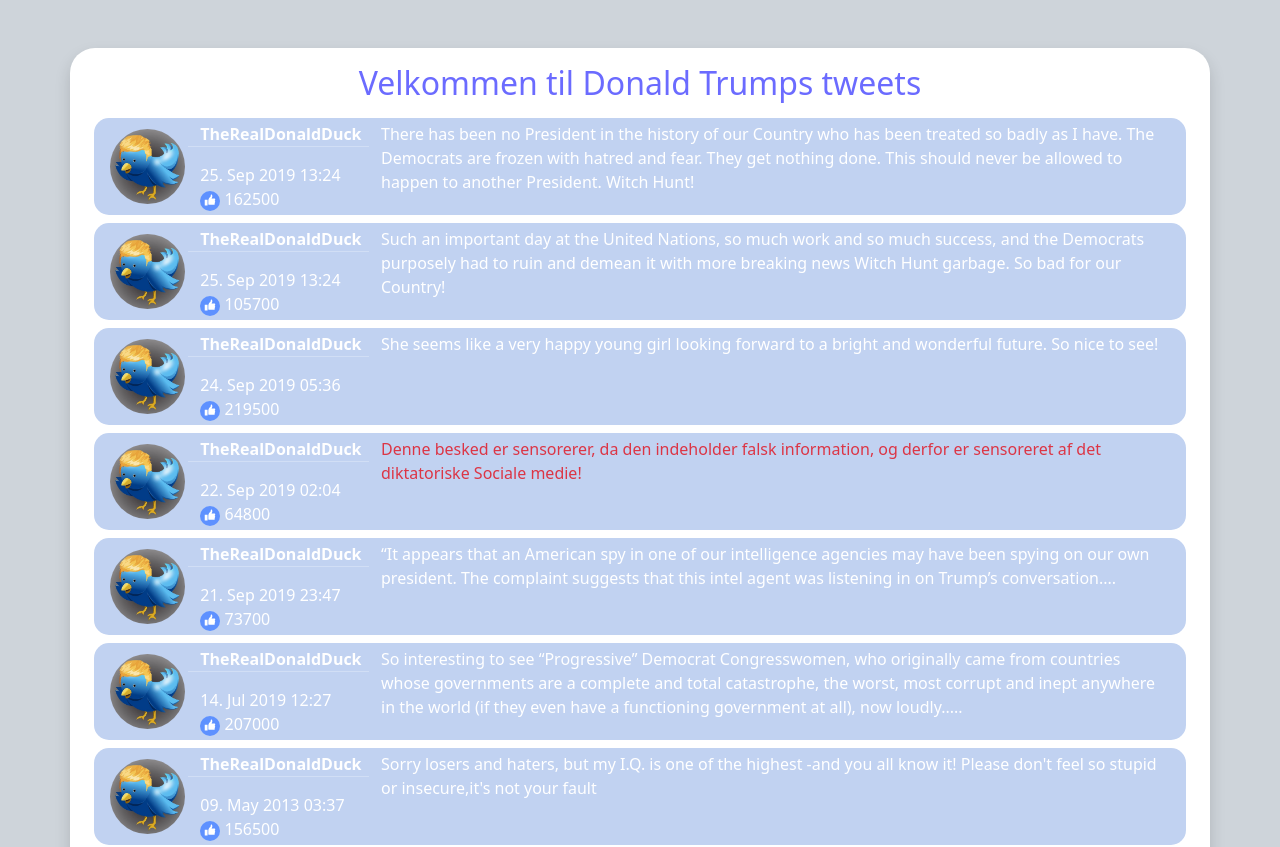
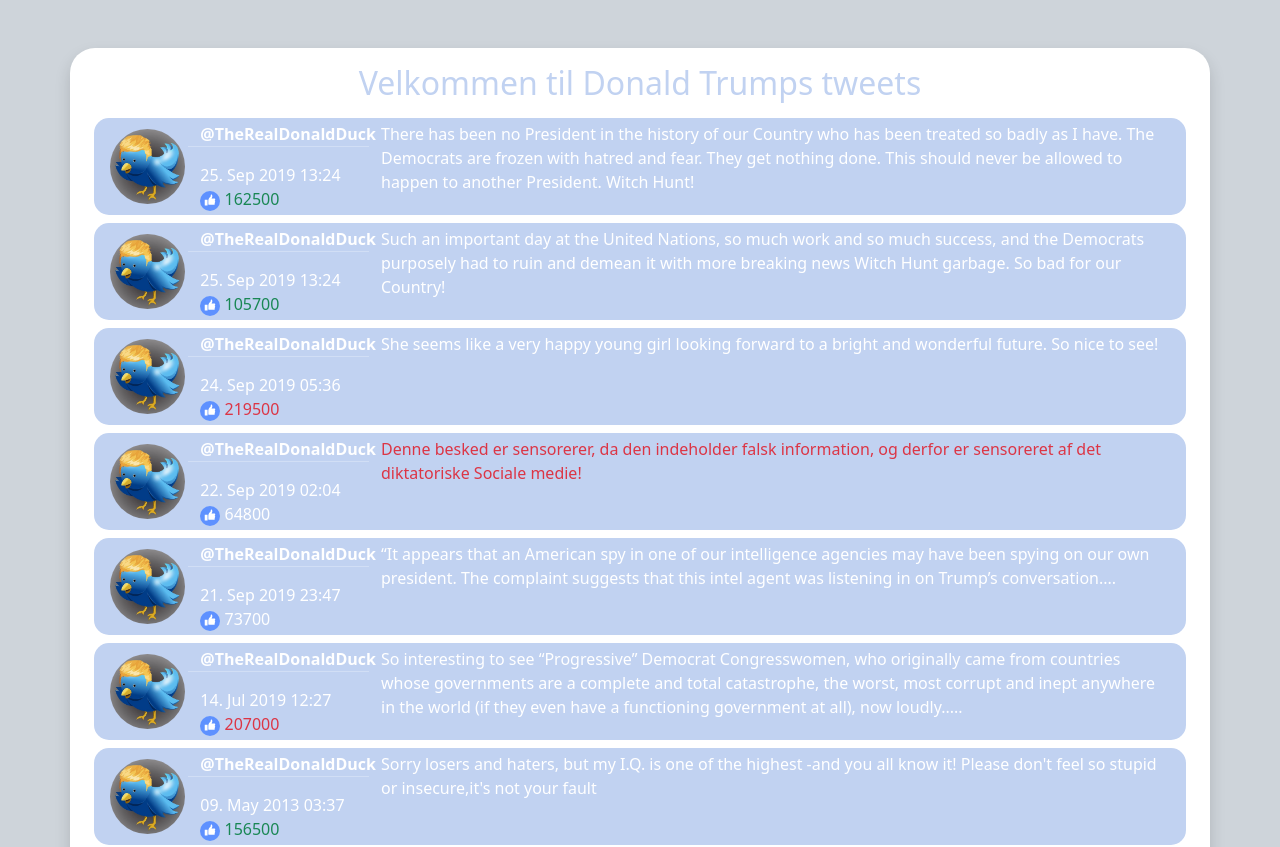
Before and after one commit to Webzonedk/H3-Angular-Directives-trumpTweets, an Angular app: page / in a window 1280 px wide. Shown: the top 847 px of the page. Built offline with nearby package versions, Linux system fonts and the light colour scheme.

Commit message:
added ngClass  with logical operators

```diff
--- a/src/app/tweets/tweets.component.html
+++ b/src/app/tweets/tweets.component.html
@@ -1,7 +1,7 @@
 <div class="container shadow px-3 py-3 my-5" style="border-radius: 25px;">
     <div class="row">
         <div class="col-xl-12 d-flex justify-content-center">
-            <h2 style="color: rgb(107, 107, 255);">
+            <h2 style="color: rgb(193, 210, 241)">
                 Velkommen til Donald Trumps tweets
             </h2>
         </div>
@@ -19,8 +19,13 @@
 
                         <div class="col-xl-12 userName"> {{name}}</div>
                         <hr>
+                        <!-- changing the tweet color depending on amount of likes -->
                         <div class="col-xl-12"> {{tweet.date | date:'dd. MMM YYYY HH:mm'}}</div>
-                        <div class="col-xl-12"><img src="assets\images\facebook-like.svg" style="width:20px;"> {{tweet.likes}}</div>
+                        <div class="col-xl-12" [ngClass]="{
+            'text-white':tweet.likes < 100000,
+            'text-success':tweet.likes > 100000,
+            'text-danger':tweet.likes > 200000
+            }"><img src="assets\images\facebook-like.svg" style="width:20px;"> {{tweet.likes}}</div>
                     </div>
                 </div>
             </div>
@@ -29,10 +34,10 @@
         <div class="col-xl-9" *ngIf="checkBuzzWords(i); else error">
             <p>{{tweet.text}}</p>
         </div>
-        <!-- showing the erormessage if the tweet is sencored -->
+        <!-- showing the erormessage if the tweet is sencored with a red warning color -->
         <ng-template #error>
             <div class="col-xl-9">
-                <p class="text-danger">{{thisIsSensored}}</p>
+                <p [ngClass]="{'text-danger':show===false}">{{thisIsSensored}}</p>
             </div>
         </ng-template>
 
--- a/src/app/tweets/tweets.component.ts
+++ b/src/app/tweets/tweets.component.ts
@@ -11,7 +11,7 @@
 })
 export class TweetsComponent implements OnInit {
   tweets: Tweet[] = [];
-  name: string = "TheRealDonaldDuck";
+  name: string = "@TheRealDonaldDuck";
   show: boolean = false;
   buzzWords: string[] = ["Fake", "fake"];
   thisIsSensored: string ="Denne besked er sensorerer, da den indeholder falsk information, og derfor er sensoreret af det diktatoriske Sociale medie!";
```
